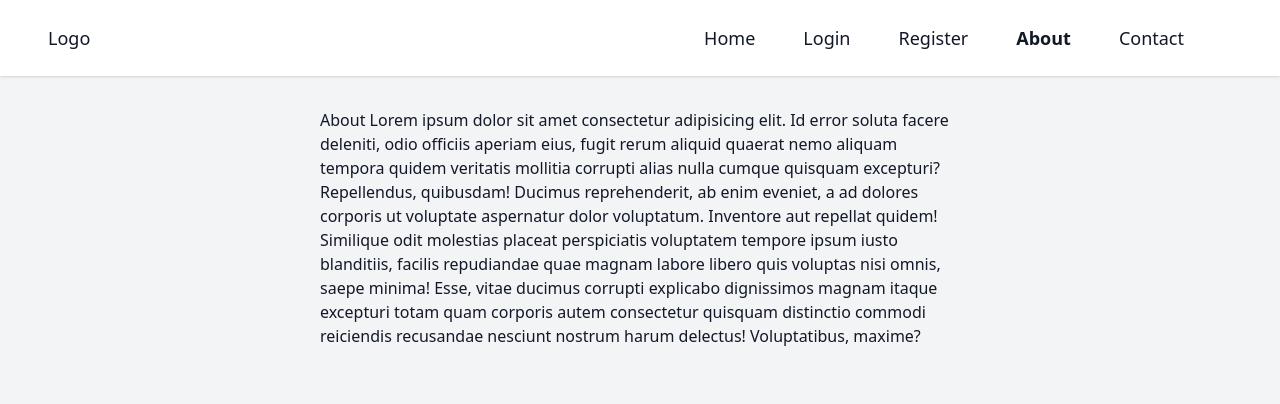
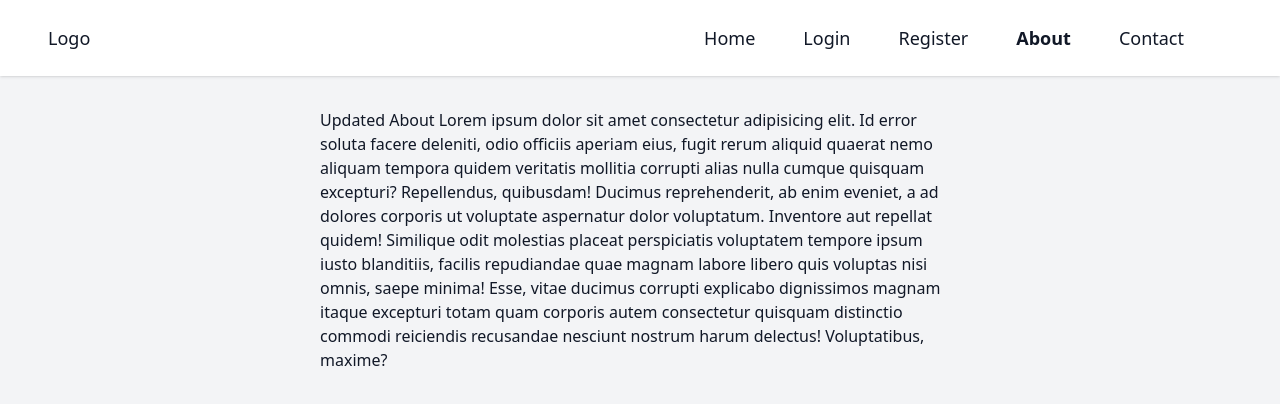
Before and after one commit to drehimself/lc-nuxt-3-blog, a Nuxt app: page /about in a window 1280 px wide. Shown: the top 404 px of the page. Built offline with nearby package versions, Linux system fonts and the light colour scheme.

Commit message:
Testing changes

```diff
--- a/pages/about.vue
+++ b/pages/about.vue
@@ -1,17 +1,18 @@
 <template>
   <div class="container mx-auto w-1/2 py-8">
     <Title>About | {{ title }}</Title>
-    About Lorem ipsum dolor sit amet consectetur adipisicing elit. Id error
-    soluta facere deleniti, odio officiis aperiam eius, fugit rerum aliquid
-    quaerat nemo aliquam tempora quidem veritatis mollitia corrupti alias nulla
-    cumque quisquam excepturi? Repellendus, quibusdam! Ducimus reprehenderit, ab
-    enim eveniet, a ad dolores corporis ut voluptate aspernatur dolor
-    voluptatum. Inventore aut repellat quidem! Similique odit molestias placeat
-    perspiciatis voluptatem tempore ipsum iusto blanditiis, facilis repudiandae
-    quae magnam labore libero quis voluptas nisi omnis, saepe minima! Esse,
-    vitae ducimus corrupti explicabo dignissimos magnam itaque excepturi totam
-    quam corporis autem consectetur quisquam distinctio commodi reiciendis
-    recusandae nesciunt nostrum harum delectus! Voluptatibus, maxime?
+    Updated About Lorem ipsum dolor sit amet consectetur adipisicing elit. Id
+    error soluta facere deleniti, odio officiis aperiam eius, fugit rerum
+    aliquid quaerat nemo aliquam tempora quidem veritatis mollitia corrupti
+    alias nulla cumque quisquam excepturi? Repellendus, quibusdam! Ducimus
+    reprehenderit, ab enim eveniet, a ad dolores corporis ut voluptate
+    aspernatur dolor voluptatum. Inventore aut repellat quidem! Similique odit
+    molestias placeat perspiciatis voluptatem tempore ipsum iusto blanditiis,
+    facilis repudiandae quae magnam labore libero quis voluptas nisi omnis,
+    saepe minima! Esse, vitae ducimus corrupti explicabo dignissimos magnam
+    itaque excepturi totam quam corporis autem consectetur quisquam distinctio
+    commodi reiciendis recusandae nesciunt nostrum harum delectus! Voluptatibus,
+    maxime?
   </div>
 </template>
 
```
